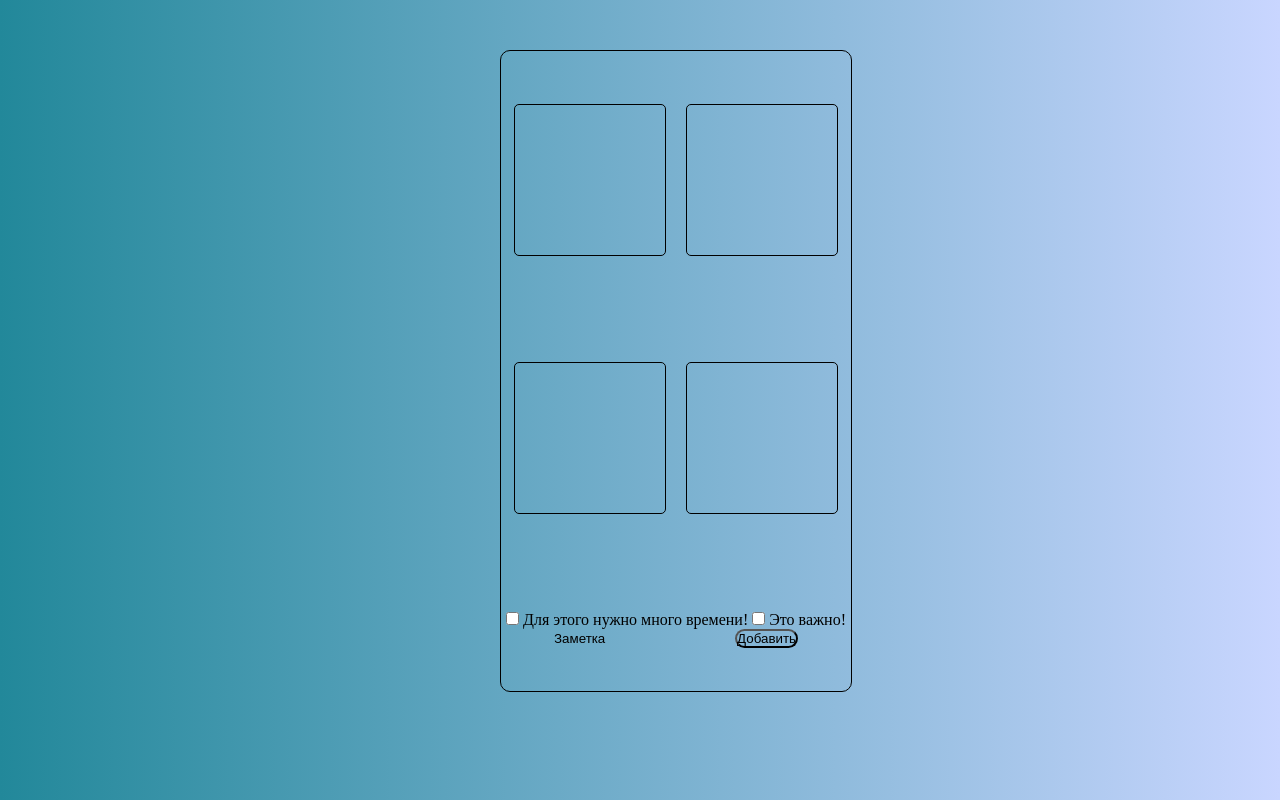
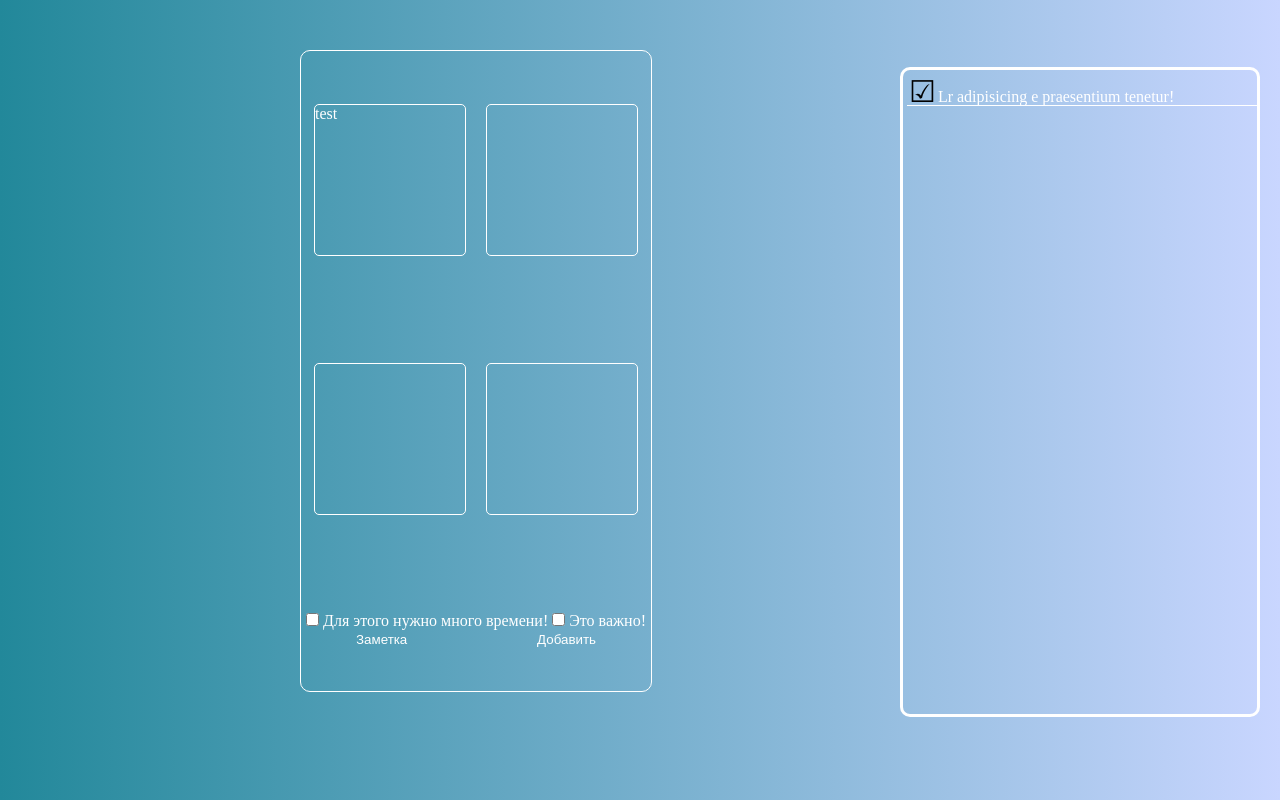
Before and after one commit to EleNdor46/landing, a plain HTML site: page toDoList/index.html in a window 1280 px wide. Shown: the top 800 px of the page. Drawn offline with Linux system fonts and the light colour scheme.

Commit message:
add second div where i add all list elements

```diff
--- a/toDoList/app.js
+++ b/toDoList/app.js
@@ -16,7 +16,7 @@ const arrayNoties = {
     importance:false,
     noteText: 'test',
 }
-
+const span = document.getElementsByClassName('span')
 
 creater.onclick = function(){
     newNotes(note.value,checkerTime.checked,checkerImportance.checked)
@@ -59,3 +59,7 @@ function newNotes(note,time,importance){
         `)
     }
 }
+
+span.onclick = function(){
+    console.log('2312')
+}
--- a/toDoList/index.css
+++ b/toDoList/index.css
@@ -1,4 +1,5 @@
 *{
+    color: #fff;
     margin: 0px;
     padding: 0px;
 }
@@ -14,7 +15,7 @@ body {
 .container{
     border:solid 1px ;
     top:  50px;
-    left: 500px;
+    left: 300px;
     justify-content: center;
     display: flex;
     flex-direction: row;
@@ -48,16 +49,16 @@ body {
     cursor: pointer;
 }
 #creater:active{
-    background-color: #761a65;
+    background-color: transparent;
 }
 #creater:hover{
     cursor: pointer;
 }
 #creater{
     border-radius: 10em;
-    color: #000;
+    color: #fff;
     background-color: transparent;
-    border: color #32bdd5;;
+    border: none;;
 }
 #inputText{
     border-radius: 10em;
@@ -67,8 +68,37 @@ body {
     /* text-decoration:#000?; */
 }
 #inputText::placeholder{
-    color: #000;
+    color: #fff;
 }
 li {
     list-style-type: none;
 }
+.arrayNoties{
+    padding: 2px;
+    position: relative;
+    display: flex;
+    width: 350px;
+    height: 80vh;
+    border: solid #fff;
+    left: 900px;
+    bottom: 575px;
+    border-radius: 10px;
+
+}
+#donebtn:hover{
+    cursor: pointer;
+}
+#donebtn{
+    background-color: transparent;
+    color: rgb(0, 0, 0);
+    border-color: transparent;
+    font-size: 30px;
+}
+.listinall{
+    position: absolute;
+    display:block;
+    border-bottom: solid 1px;
+    width: 350px;
+    height: 33px;;
+    right: 0.01px;
+}
--- a/toDoList/index.html
+++ b/toDoList/index.html
@@ -11,7 +11,9 @@
 <div class="container">
     <div class="content" id="first">
         <ul id="firstContent">
-
+            <span class="span">
+                test
+            </span>
         </ul>
     </div>
     <div class="content" id="second">
@@ -36,5 +38,19 @@
         <button id="creater" >Добавить</button>
     </div>
  </div>
+
+
+<div class="arrayNoties">
+    <div>
+        <ul class="allNoties">
+            <li class="listinall"><button id="donebtn">☑</button>Lr adipisicing e praesentium tenetur! </li>
+
+        </ul>
+
+    </div>
+</div>
+
+
+
 </body>
 </html>
```
